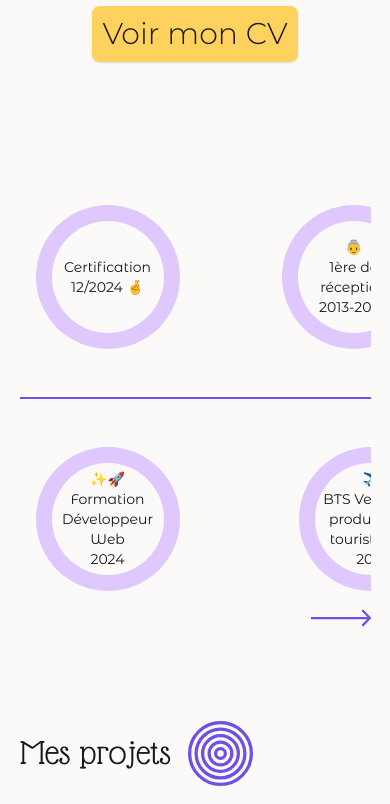
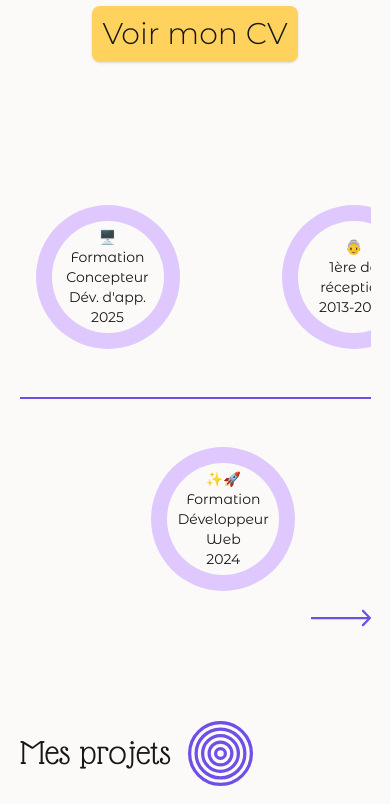
Before and after one commit to Aur3liaP/Portfolio_NextTS, a Next.js app: page / in a window 390 px wide. Shown: the part 1562-2366 px from the top of the page. Built offline with nearby package versions, Linux system fonts and the light colour scheme.

Commit message:
Update chronology + stacks

```diff
--- a/src/app/lib/stacksData.ts
+++ b/src/app/lib/stacksData.ts
@@ -20,6 +20,7 @@ export const backStacks: Stack[] = [
   { name: "MySQL", src: "/stacks/mysql-2.svg" },
   { name: "Java", src: "/stacks/java.svg" },
   { name: "Spring Boot", src: "/stacks/spring.svg" },
+  { name: "UML", src: "/stacks/UML.svg" },
 ];
 
 export const otherStacks: Stack[] = [
--- a/src/app/ui/profil/chronology.tsx
+++ b/src/app/ui/profil/chronology.tsx
@@ -18,12 +18,12 @@ export default function Chronology() {
     <div className="relative" ref={chronoRef}>
       <div className="overflow-x-auto overscroll-auto">
         <div className="flex gap-[20%] justify-start xl:justify-center">
-          <ChronologyZoom text={"Certification\n12/2024 🤞"} />
+          <ChronologyZoom style="text-sm" text={"🖥️\nFormation Concepteur Dév. d'app.\n2025"} />
           <ChronologyZoom text={"👵\n1ère de réception\n2013-2024"} />
           <ChronologyZoom text={"🤵🏻‍♀️\nBAC Hôtellerie Restauration\n2011"} />
         </div>
         <div className="h-[2px] min-w-[37.5rem] md:min-w-[50rem] bg-clrdarkpurple my-8"/>
-        <div className="flex pl-1/5 xl:pl-0 gap-[25%] justify-start xl:justify-center">
+        <div className="flex pl-[33%] md:pl-[20%] xl:pl-0 gap-[33%] md:gap-[25%] justify-start xl:justify-center">
           <ChronologyZoom text={"✨🚀\nFormation Développeur Web\n2024"} />
           <ChronologyZoom
             text={"✈️\nBTS Ventes et productions touristiques\n2013"}
```
Also changed, not shown: public/stacks/UML.svg (added).
